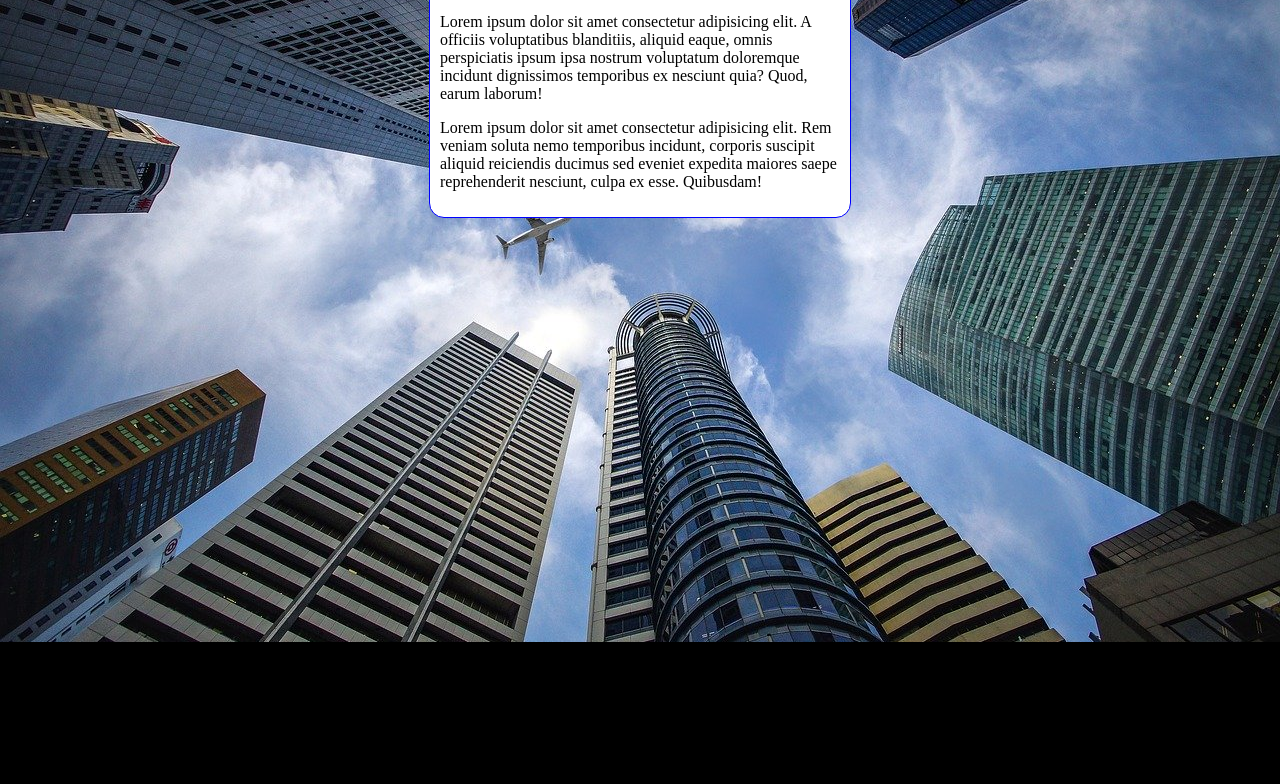
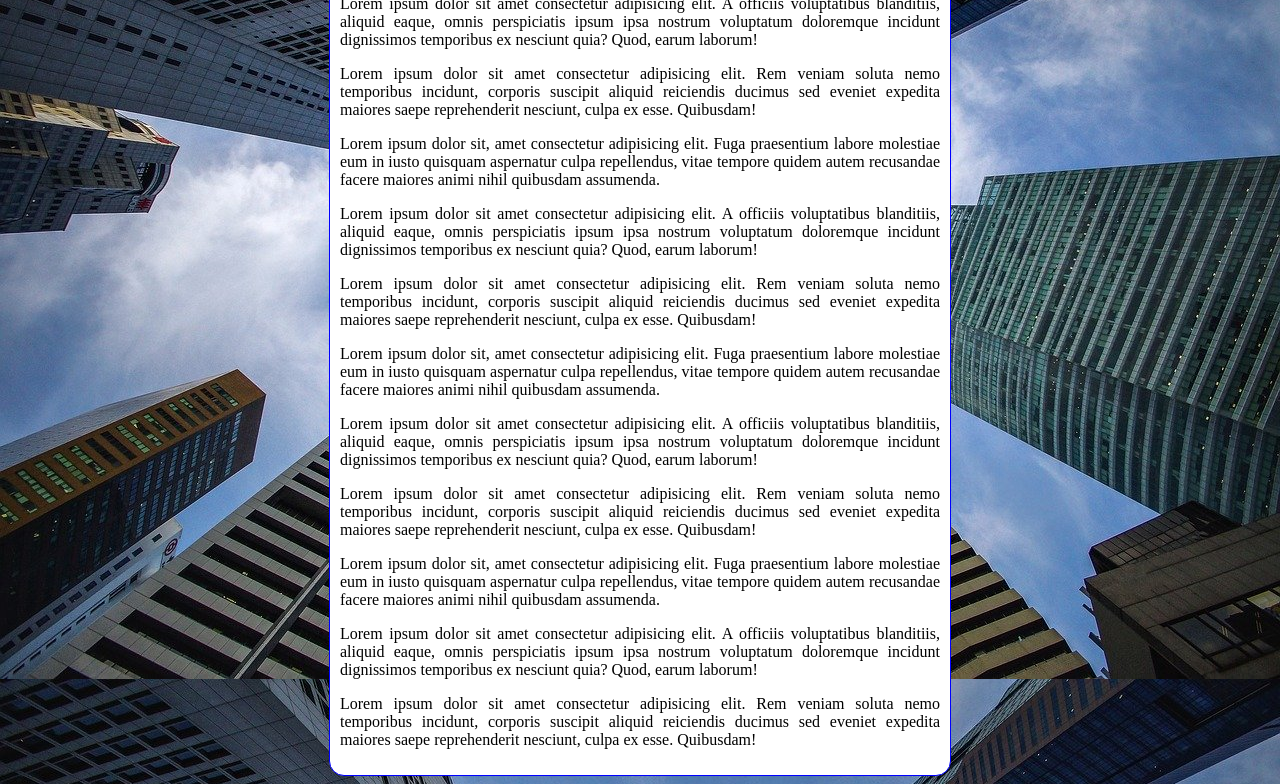
Before and after one commit to yagomfm/html-css, a plain HTML site: page Exercícios/Módulo 03/Cap 19 (Imagens de Fundo)/ex22/fundo006.html in a window 1280 px wide. Shown: the part 174-958 px from the top of the page. Before the commit the page ends 816 px from the top, so only its background shows below. Drawn offline with Linux system fonts and the light colour scheme.

Commit message:
Update fundo006.html

```diff
--- a/Exercícios/Módulo 03/Cap 19 (Imagens de Fundo)/ex22/fundo006.html
+++ b/Exercícios/Módulo 03/Cap 19 (Imagens de Fundo)/ex22/fundo006.html
@@ -4,20 +4,29 @@
     <meta charset="UTF-8">
     <meta http-equiv="X-UA-Compatible" content="IE=edge">
     <meta name="viewport" content="width=device-width, initial-scale=1.0">
-    <title>Document</title>
+    <title>Teste de Imagem de Fundo</title>
     <style>
         body {
-            height: 100vh;
+            /*height: 100vh;
             background-color: black;
             background-image: url('imagens/wallpaper002.jpg');
             background-position: center top;
             background-repeat: no-repeat;
             background-size: cover;
+            background-attachment: fixed;*/
+
+            /* Shorthand - background:
+                color > image > position > repeat > [size] > attachment
+            */
+
+            background: black url('imagens/wallpaper002.jpg') center top no-repeat fixed;
+            background-size: cover;
         }
 
         main {
             background-color: white;
-            width: 400px;
+            max-width: 600px;
+            text-align: justify;
             padding: 10px;
             margin: auto;
             border: 1px solid blue;
@@ -31,6 +40,15 @@
         <p>Lorem ipsum dolor sit, amet consectetur adipisicing elit. Fuga praesentium labore molestiae eum in iusto quisquam aspernatur culpa repellendus, vitae tempore quidem autem recusandae facere maiores animi nihil quibusdam assumenda.</p>
         <p>Lorem ipsum dolor sit amet consectetur adipisicing elit. A officiis voluptatibus blanditiis, aliquid eaque, omnis perspiciatis ipsum ipsa nostrum voluptatum doloremque incidunt dignissimos temporibus ex nesciunt quia? Quod, earum laborum!</p>
         <p>Lorem ipsum dolor sit amet consectetur adipisicing elit. Rem veniam soluta nemo temporibus incidunt, corporis suscipit aliquid reiciendis ducimus sed eveniet expedita maiores saepe reprehenderit nesciunt, culpa ex esse. Quibusdam!</p>
+        <p>Lorem ipsum dolor sit, amet consectetur adipisicing elit. Fuga praesentium labore molestiae eum in iusto quisquam aspernatur culpa repellendus, vitae tempore quidem autem recusandae facere maiores animi nihil quibusdam assumenda.</p>
+        <p>Lorem ipsum dolor sit amet consectetur adipisicing elit. A officiis voluptatibus blanditiis, aliquid eaque, omnis perspiciatis ipsum ipsa nostrum voluptatum doloremque incidunt dignissimos temporibus ex nesciunt quia? Quod, earum laborum!</p>
+        <p>Lorem ipsum dolor sit amet consectetur adipisicing elit. Rem veniam soluta nemo temporibus incidunt, corporis suscipit aliquid reiciendis ducimus sed eveniet expedita maiores saepe reprehenderit nesciunt, culpa ex esse. Quibusdam!</p>
+        <p>Lorem ipsum dolor sit, amet consectetur adipisicing elit. Fuga praesentium labore molestiae eum in iusto quisquam aspernatur culpa repellendus, vitae tempore quidem autem recusandae facere maiores animi nihil quibusdam assumenda.</p>
+        <p>Lorem ipsum dolor sit amet consectetur adipisicing elit. A officiis voluptatibus blanditiis, aliquid eaque, omnis perspiciatis ipsum ipsa nostrum voluptatum doloremque incidunt dignissimos temporibus ex nesciunt quia? Quod, earum laborum!</p>
+        <p>Lorem ipsum dolor sit amet consectetur adipisicing elit. Rem veniam soluta nemo temporibus incidunt, corporis suscipit aliquid reiciendis ducimus sed eveniet expedita maiores saepe reprehenderit nesciunt, culpa ex esse. Quibusdam!</p>
+        <p>Lorem ipsum dolor sit, amet consectetur adipisicing elit. Fuga praesentium labore molestiae eum in iusto quisquam aspernatur culpa repellendus, vitae tempore quidem autem recusandae facere maiores animi nihil quibusdam assumenda.</p>
+        <p>Lorem ipsum dolor sit amet consectetur adipisicing elit. A officiis voluptatibus blanditiis, aliquid eaque, omnis perspiciatis ipsum ipsa nostrum voluptatum doloremque incidunt dignissimos temporibus ex nesciunt quia? Quod, earum laborum!</p>
+        <p>Lorem ipsum dolor sit amet consectetur adipisicing elit. Rem veniam soluta nemo temporibus incidunt, corporis suscipit aliquid reiciendis ducimus sed eveniet expedita maiores saepe reprehenderit nesciunt, culpa ex esse. Quibusdam!</p>
     </main>
 </body>
 </html>
```
